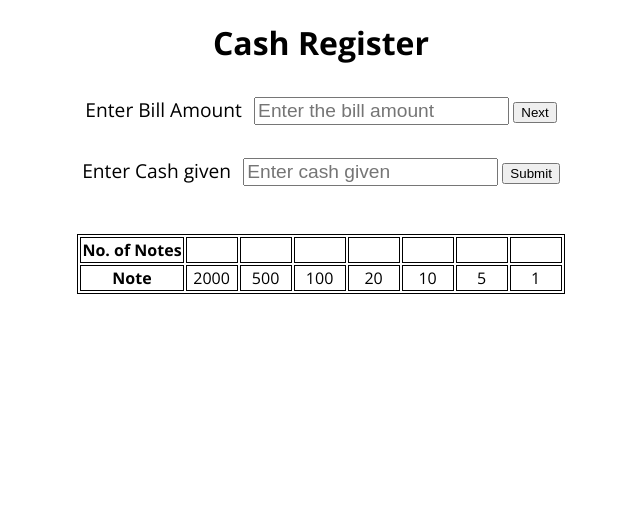
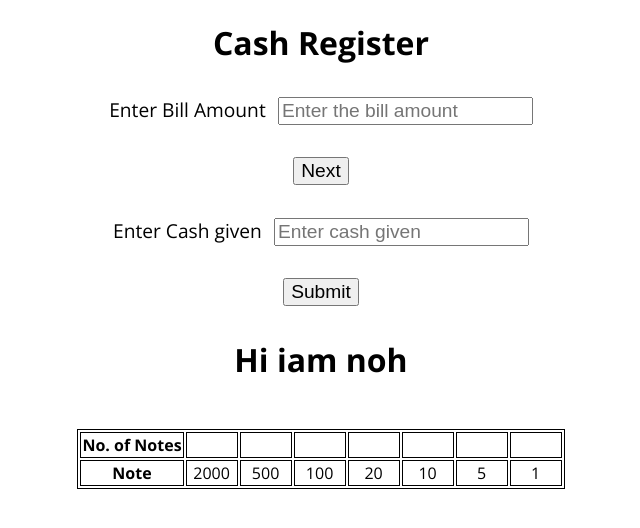
Before and after one commit to mohammed-nooh/neog-mark10-cash-register, a plain HTML site: page index.html in a window 1280 px wide. Shown: the whole page, without its empty margins (319-959 px from the left). Drawn offline with nearby package versions, Linux system fonts and the light colour scheme.

Commit message:
updated CSS

```diff
--- a/index.html
+++ b/index.html
@@ -22,6 +22,8 @@
         <input class="inputfield" type="number" id="cashAmt" placeholder="Enter cash given">
         <button id="submit" class="button">Submit</button>
     </div>
+
+    <div><p class="message">Hi iam noh</p></div>
 
     <div class="tablediv">
         <table>
--- a/style.css
+++ b/style.css
@@ -21,6 +21,18 @@ body {
     font-size: 1.2rem;
 }
 
+.message {
+    font-size: 2rem;
+    font-weight: 700;
+}
+
+.button {
+    display: block;
+    margin: auto;
+    font-size: 1.2rem;
+    margin-top: 2rem;
+}
+
 .tablediv {
     margin-top: 3rem;
 }
```
Also changed, not shown: app.js (+9 -0 lines).
